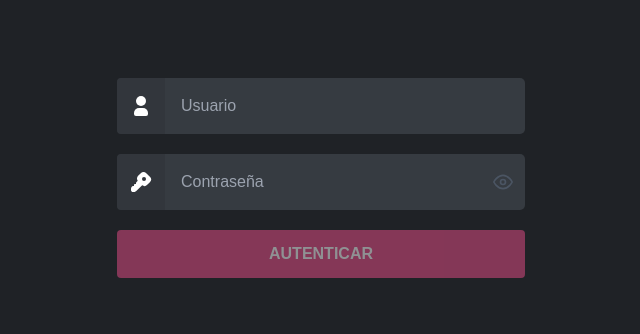
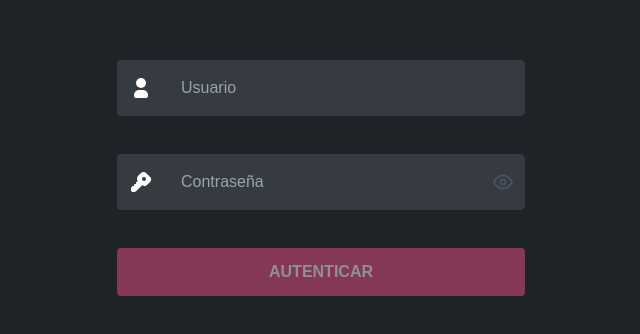
Before and after one commit to eliamjuda/webdecero, a React (Create React App) app: page /login in a window 1280 px wide. Shown: the part 222-556 px from the top of the page, without its empty margins (319-959 px from the left). Built offline with nearby package versions, Linux system fonts and the light colour scheme.

Commit message:
feat: react-hook-form agregado para validación de formulario

```diff
--- a/package.json
+++ b/package.json
@@ -5,6 +5,7 @@
   "dependencies": {
     "react": "^18.2.0",
     "react-dom": "^18.2.0",
+    "react-hook-form": "^7.60.0",
     "react-router-dom": "^6.26.0",
     "react-scripts": "5.0.1",
     "tailwindcss": "^3.4.17",
--- a/src/App/components/Login/Input.jsx
+++ b/src/App/components/Login/Input.jsx
@@ -1,29 +1,23 @@
-import React, { useState } from "react";
+import React, { useState, forwardRef } from "react";
 
 /**
  * Componente Input
  * @param {Object} props - Propiedades del componente
  * @param {string} props.type - Tipo de input
- * @param {string} props.name - Nombre del input
  * @param {string} props.placeholder - Placeholder del input
- * @param {string} props.value - Valor del input
- * @param {function} props.onChange - Función para manejar cambios
+ * @param {boolean} props.isValid - Booleano de si es válido para estilos de error
  * @param {React.Component} props.icon - Icono a mostrar
- * @param {boolean} props.required - Si el campo es requerido
  * @param {string} props.className - Clases adicionales
  * @returns {JSX.Element} Elemento JSX del input
  */
-const Input = ({
+const Input = forwardRef(({
   type = "text",
-  name,
   placeholder,
-  value,
-  onChange,
+  isValid,
   icon,
-  required = false,
   className = "",
   ...props
-}) => {
+}, ref) => {
   const [isFocused, setIsFocused] = useState(false);
 
   return (
@@ -34,6 +28,8 @@ const Input = ({
         ${isFocused ? "bg-[#2A2F35]" : "bg-[#32363C]"}
         rounded-l-[4px] flex justify-center items-center text-white
         transition-colors duration-200 ease-in-out
+        ${isValid ? "bg-[#363B41]" : "bg-red-900"}
+
       `}
       >
         <svg
@@ -51,14 +47,11 @@ const Input = ({
       </div>
 
       <input
+        ref={ref}
         type={type}
-        name={name}
         placeholder={placeholder}
-        value={value}
-        onChange={onChange}
         onFocus={() => setIsFocused(true)}
         onBlur={() => setIsFocused(false)}
-        required={required}
         className={`
           w-full pl-16 pr-4 py-4
           ${isFocused ? "bg-[#3A4047]" : "bg-[#363B41]"}
@@ -66,11 +59,14 @@ const Input = ({
           focus:outline-none focus:ring-0 outline-none
           border-none transition-all duration-200 ease-in-out
           hover:bg-[#3A4047]
+          border-1 border-red-100
         `}
         {...props}
       />
     </div>
   );
-};
+});
+
+Input.displayName = 'Input';
 
 export default Input;
--- a/src/App/components/Login/PasswordInput.jsx
+++ b/src/App/components/Login/PasswordInput.jsx
@@ -1,25 +1,21 @@
-import { useState } from 'react';
+import { useState, forwardRef } from 'react';
 
 /**
  * Componente PasswordInput con toggle de visibilidad
  * @param {Object} props - Propiedades del componente
  * @param {string} props.name - Nombre del input
  * @param {string} props.placeholder - Placeholder del input
- * @param {string} props.value - Valor del input
- * @param {function} props.onChange - Función para manejar cambios
- * @param {boolean} props.required - Si el campo es requerido
+ * @param {boolean} props.isValid - Booleano de si es válido para estilos de error
  * @param {string} props.className - Clases adicionales
  * @returns {JSX.Element} Elemento JSX del password input
  */
-const PasswordInput = ({
+const PasswordInput = forwardRef(({
   name,
   placeholder,
-  value,
-  onChange,
-  required = false,
+  isValid,
   className = '',
   ...props
-}) => {
+}, ref) => {
   const [isFocused, setIsFocused] = useState(false);
   const [showPassword, setShowPassword] = useState(false);
 
@@ -84,19 +80,18 @@ const PasswordInput = ({
         ${isFocused ? 'bg-[#2A2F35]' : 'bg-[#32363C]'}
         rounded-l-[4px] flex justify-center items-center text-white
         transition-colors duration-200 ease-in-out
+        ${isValid ? "bg-[#363B41]" : "bg-red-900"}
       `}>
         <KeyIcon />
       </div>
 
       <input
+        ref={ref}
         type={showPassword ? 'text' : 'password'}
         name={name}
         placeholder={placeholder}
-        value={value}
-        onChange={onChange}
         onFocus={() => setIsFocused(true)}
         onBlur={() => setIsFocused(false)}
-        required={required}
         className={`
           w-full pl-16 pr-12 py-4
           ${isFocused ? 'bg-[#3A4047]' : 'bg-[#363B41]'}
@@ -120,6 +115,8 @@ const PasswordInput = ({
       </button>
     </div>
   );
-};
+});
+
+PasswordInput.displayName = 'PasswordInput';
 
 export default PasswordInput;
--- a/src/App/components/Login/form/LoginForm.jsx
+++ b/src/App/components/Login/form/LoginForm.jsx
@@ -1,4 +1,4 @@
-import { useState } from 'react';
+import { useForm } from 'react-hook-form';
 import Input from '../Input';
 import PasswordInput from '../PasswordInput';
 import Button from '../Button';
@@ -12,48 +12,85 @@ import Button from '../Button';
  * @returns {JSX.Element} Elemento JSX del formulario de login
  */
 const LoginForm = ({ onSubmit, loading = false, error = '' }) => {
-  const [formData, setFormData] = useState({
+  const {
+    register,
+    handleSubmit,
+    formState: { errors, isValid },
+    watch
+  } = useForm({
+    mode: 'onChange',
+    defaultValues: {
       username: '',
       password: ''
+    }
   });
 
-  const handleChange = (e) => {
-    setFormData({
-      ...formData,
-      [e.target.name]: e.target.value
-    });
-  };
+  // Observar los valores para controlar el estado del botón
+  const watchedValues = watch();
+  const hasValues = watchedValues.username && watchedValues.password;
 
-  const handleSubmit = (e) => {
-    e.preventDefault();
+  const handleFormSubmit = (formData) => {
     onSubmit(formData);
   };
 
   return (
     <div className="w-full max-w-md mx-auto px-4 sm:px-0">
-      <form onSubmit={handleSubmit} className="space-y-5 px-5">
-        {/* Input Usuario */}
+      <form onSubmit={handleSubmit(handleFormSubmit)} className="space-y-2 px-5">
+        <div>
           <Input
             type="text"
-          name="username"
             placeholder="Usuario"
-          value={formData.username}
-          onChange={handleChange}
-          required
+            isValid={errors.username ? false : true}
+            {...register('username', {
+              required: 'El usuario es requerido',
+              minLength: {
+                value: 3,
+                message: 'El usuario debe tener al menos 3 caracteres'
+              },
+              maxLength: {
+                value: 25,
+                message: 'El usuario no debe sobrepasar los 20 caracteres'
+              },
+              pattern: {
+                value: /^[a-zA-Z0-9_]+$/,
+                message: 'El usuario solo puede contener letras y números'
+              }
+            })}
           />
+          <div className='h-[30px] p-2'>
+            {errors.username && (
+              <p className={`text-xs text-red-400`}>
+                {errors.username.message}
+              </p>
+            )}
+          </div>
+        </div>
 
+        <div>
           <PasswordInput
-          name="password"
+            isValid={errors.password ? false : true}
             placeholder="Contraseña"
-          value={formData.password}
-          onChange={handleChange}
-          required
+            {...register('password', {
+              required: 'La contraseña es requerida',
+              minLength: {
+                value: 5,
+                message: 'La contraseña debe tener al menos 5 caracteres'
+              }
+            })}
           />
+          <div className='h-[30px] p-2'>
+            {errors.password && (
+              <p className={`text-xs text-red-400`}>
+                {errors.password.message}
+              </p>
+            )}
+          </div>
+        </div>
 
         <Button
           type="submit"
           loading={loading}
-          disabled={!formData.username || !formData.password}
+          disabled={!hasValues || !isValid}
         >
           AUTENTICAR
         </Button>
```
Also changed, not shown: 1 other file (tests, documents, lock files or other folders). Lines whose indentation alone changed are shown as unchanged.
